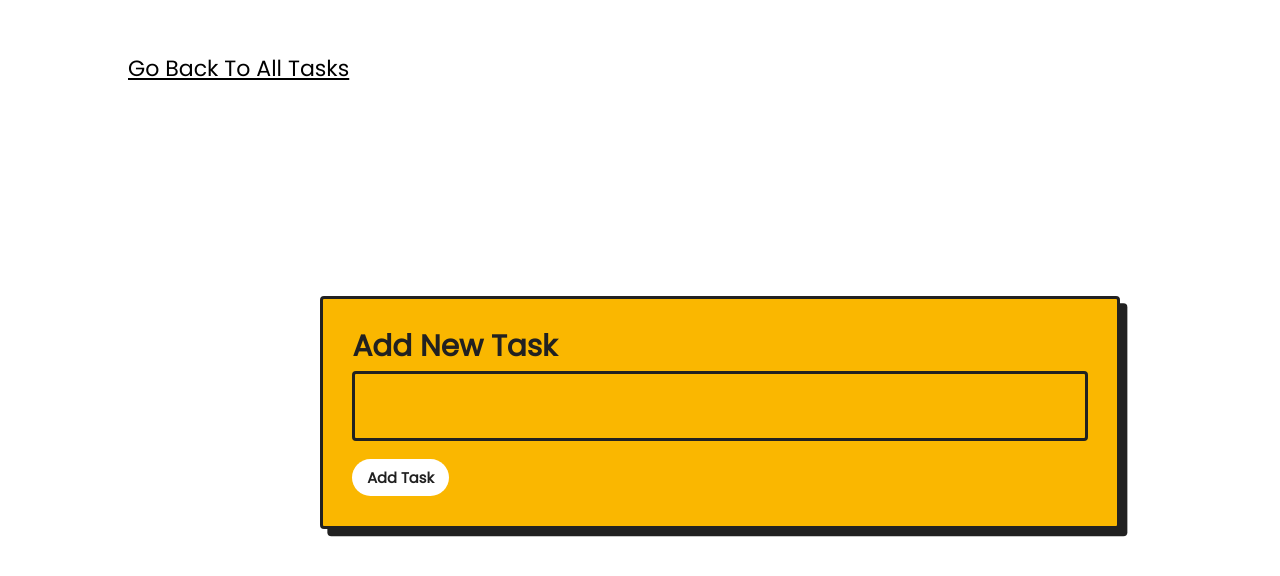
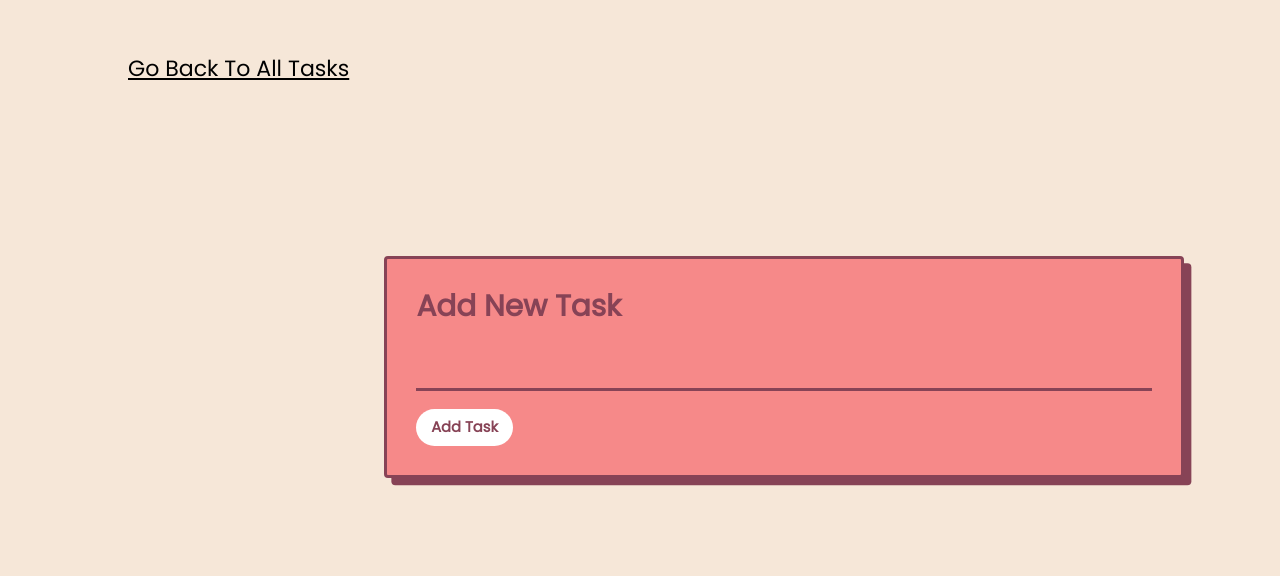
Before and after one commit to vedXpatel/to-do-list, a React (Create React App) app in the folder client/: page /addtask in a window 1280 px wide. Shown: the top 576 px of the page. Built offline with nearby package versions, Linux system fonts and the light colour scheme; a web font is replaced by a local one.

Commit message:
ui change

```diff
--- a/client/src/components/AllTasks.jsx
+++ b/client/src/components/AllTasks.jsx
@@ -36,11 +36,13 @@ function AllTasks() {
                 {
                     tasks.map((task) => {
                         return (
+                            <div className="individualTaskContainer card card--accent">
                             <div class="form-check">
                                 <input class="form-check-input" type="checkbox" id="flexCheckDefault" value={task.id} onChange={deleteTask} />
                                 <label class="form-check-label" for="flexCheckDefault">
                                     {task.task}
                                 </label>
+                            </div>
                             </div>
                         )
                     })
--- a/client/src/styles/task.scss
+++ b/client/src/styles/task.scss
@@ -1,3 +1,8 @@
+// #2C3639
+// #3F4E4F
+// #A27B5C
+// #DCD7C9
+
 @import url('https://rsms.me/inter/inter.css');
 @import url('https://fonts.googleapis.com/css2?family=Poppins&display=swap');
 
@@ -13,8 +18,8 @@
 
 :root {
   --color-light: white;
-  --color-dark: #212121;
-  --color-signal: #fab700;
+  --color-dark: #874356;
+  --color-signal: #F68989;
 
   --color-background: var(--color-light);
   --color-text: var(--color-dark);
@@ -68,8 +73,8 @@ mark {
   }
 
   position: relative;
-  top: 30vh;
-  left: 25vw;
+  top: 25vh;
+  left: 30vw;
 }
 
 
@@ -101,11 +106,13 @@ mark {
     box-sizing: border-box;
     display: block;
     width: 100%;
-    border: 3px solid currentColor;
+    border: none;
+    outline: none;
+    border-bottom: 3px solid currentColor;
     padding: calc(var(--size-bezel) * 1.5) var(--size-bezel);
     color: currentColor;
     background: transparent;
-    border-radius: var(--size-radius);
+    // border-radius: var(--size-radius);
 
     &:focus,
     &:not(:placeholder-shown) {
@@ -133,9 +140,9 @@ button {
 }
 
 .button-group button:hover{
-  background:rgb(0, 0, 0);
+  background:#874356;
   transition: background .5s ease;
-  color: #fab700;
+  color: #F68989;
 
 }
 
@@ -156,17 +163,23 @@ button + button {
 
 input{
   font-family: 'Poppins';
-  font-size: 28px;
+  font-size: 23px;
+  font-weight: bold;
 }
 
 html{
   padding: 0px;
+  background: #F6E7D8;
 }
 
 body{
   height: 1080px;
   width: 1920px;
   margin: 0px;
+  position: absolute;
+  top: 0px;
+  overflow-x: hidden;
+  background: #F6E7D8;
 }
 
 
@@ -179,7 +192,23 @@ body{
 }
 
 .taskContainer label{
-  font-size: 5vh;
+  font-size: 3vh;
+  color: #411f29;
+}
+
+.individualTaskContainer{
+  position: relative;
+  left: 0vw;
+  top: 10vh;
+  padding: 1vh;
+  padding-left: 2vw;
+}
+
+.form-check-input{
+  top: 1vh;
+  position: relative;
+  width: 1.2vw;
+  height: 1.2vw;
 }
 
 // all tasks page
```
Also changed, not shown: 1 other file (tests, documents, lock files or other folders).
